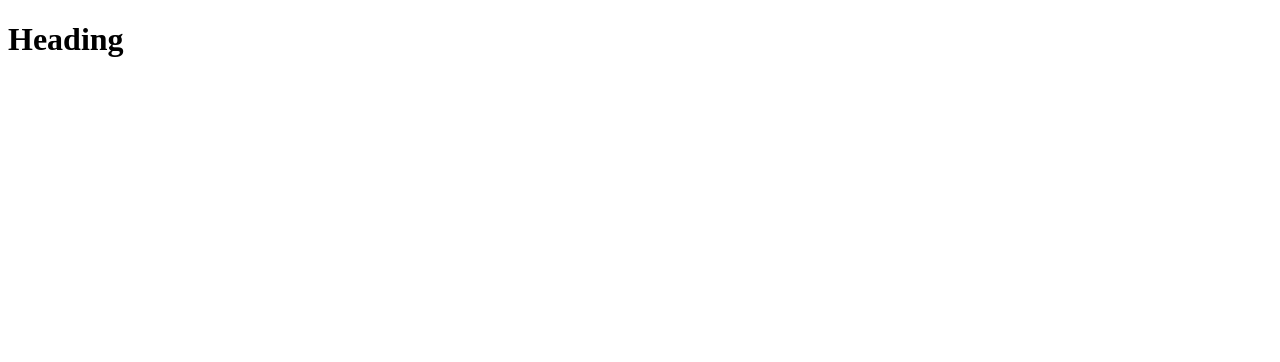
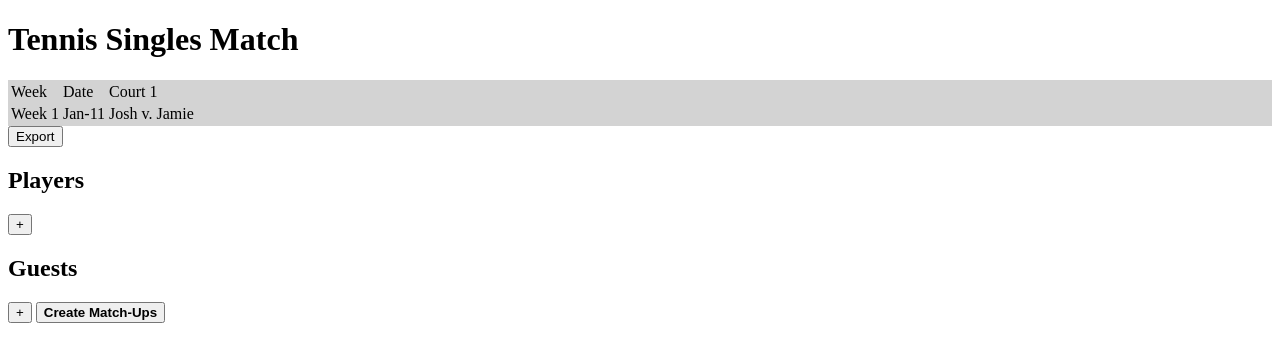
Before and after one commit to nathanjtaylor/Tennis-Match, a plain HTML site: page index.html in a window 1280 px wide. Drawn offline with Linux system fonts and the light colour scheme.

Commit message:
html prototype

```diff
--- a/index.html
+++ b/index.html
@@ -8,7 +8,29 @@
     <link rel="stylesheet" href="screen.css">
   </head>
   <body>
-    <h1>Heading</h1>
+    <h1>Tennis Singles Match</h1>
     <script src="index.js"></script>
+
+    <section class="main-table">
+      <table>
+        <tr>
+          <td>Week</td>
+          <td>Date</td>
+          <td>Court 1</td>
+        </tr>
+        <tr>
+          <td>Week 1</td>
+          <td>Jan-11</td>
+          <td>Josh v. Jamie</td>
+        </tr>
+      </table>
+    </section>
+    <button class="export">Export</button>
+    <h2>Players</h2> <button class="add">+</button>
+    <h2>Guests</h2> <button class="add">+</button>
+
+
+    <button class="create"><strong>Create Match-Ups</strong></button>
+
   </body>
 </html>
--- a/screen.css
+++ b/screen.css
@@ -1 +1,3 @@
-/* Add screen styles below */
+.main-table{
+    background-color: lightgray;
+}
```
